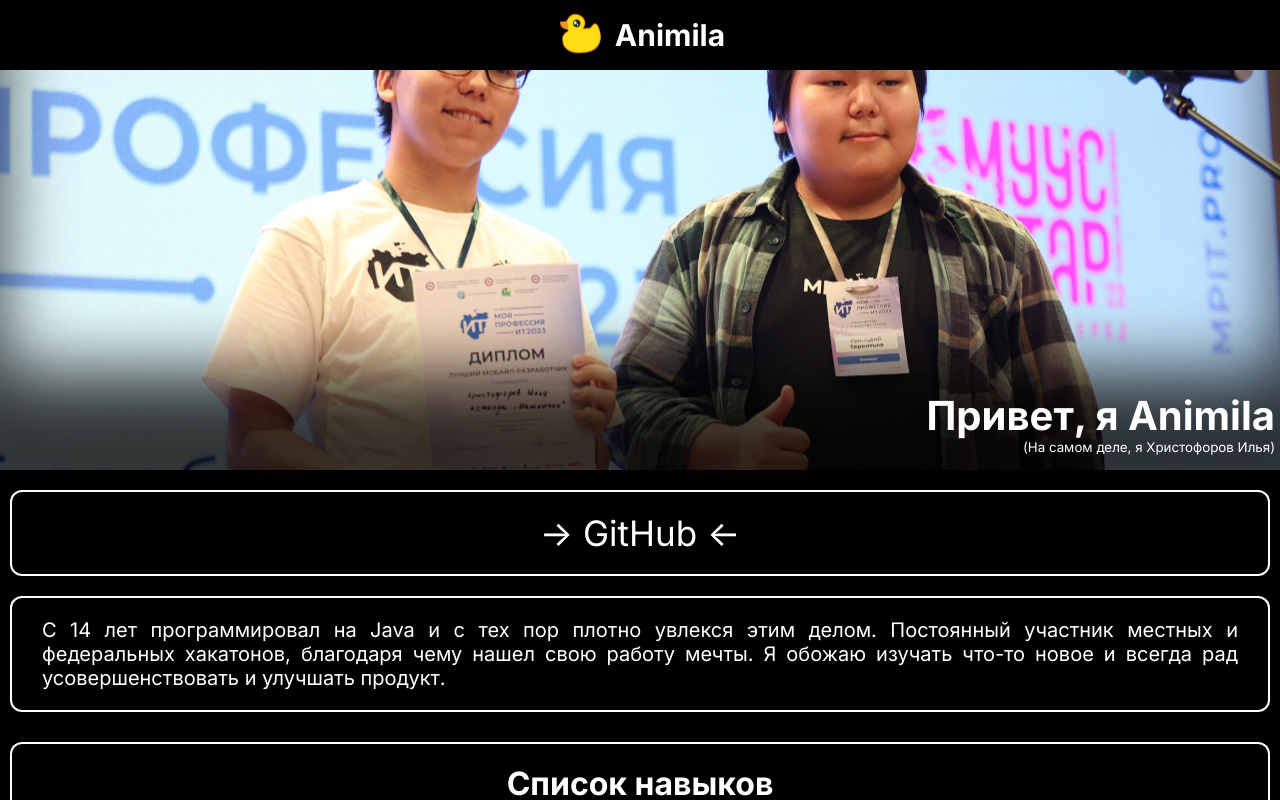
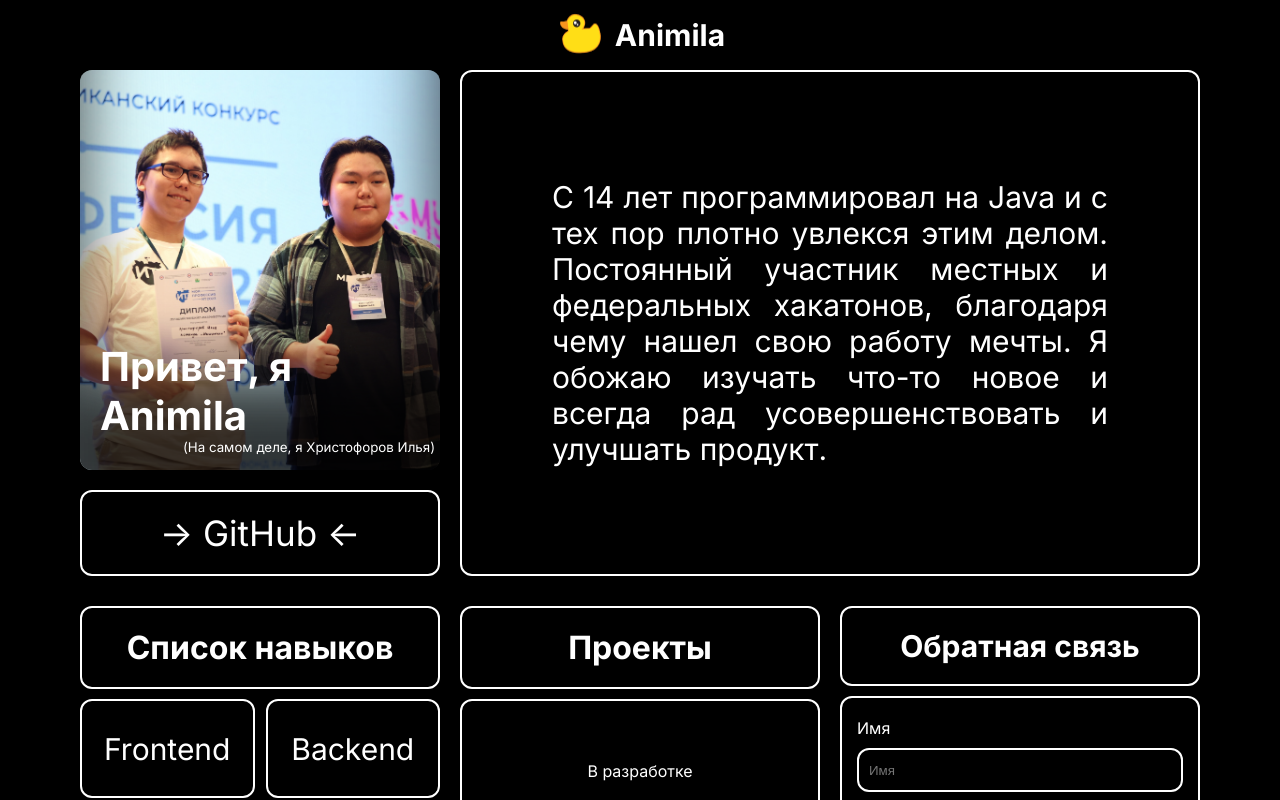
Before and after one commit to arcforgelab/animila.ru, a React (Vite) app: page / in a window 1280 px wide. Shown: the top 800 px of the page. Built offline with nearby package versions, Linux system fonts and the light colour scheme.

Commit message:
верстка декстоп

```diff
--- a/src/App.jsx
+++ b/src/App.jsx
@@ -1,7 +1,9 @@
 import React, { useState } from 'react'
+import classes from './App.module.scss'
 import Contact from './components/Contact/Contact'
 import Footer from './components/Footer/Footer'
 import Intro from './components/Intro/Intro'
+import IntroDescription from './components/IntroDescription/IntroDescription'
 import Menu from './components/Menu/Menu'
 import ProjectList from './components/Project/ProjectList'
 import SkillsList from './components/Skills/SkillsList'
@@ -11,14 +13,15 @@ function App() {
 
 	return (
 		<>
-			<div>
-				<Menu />
+			<Menu />
+			<div className={classes.main}>
 				<Intro />
+				<IntroDescription />
 				<SkillsList />
 				<ProjectList />
 				<Contact />
-				<Footer />
 			</div>
+			<Footer />
 		</>
 	)
 }
--- /dev/null
+++ b/src/App.module.scss
@@ -0,0 +1,5 @@
+.main {
+	display: grid;
+	grid-template-columns: 1fr 1fr 1fr;
+	padding: 0 70px;
+}
--- a/src/components/Intro/Intro.jsx
+++ b/src/components/Intro/Intro.jsx
@@ -19,12 +19,7 @@ const Intro = () => {
 				{'->'} GitHub {'<-'}
 			</a>
 
-			<p className={classes.aboutMe}>
-				С 14 лет программировал на Java и с тех пор плотно увлекся этим делом.
-				Постоянный участник местных и федеральных хакатонов, благодаря чему
-				нашел свою работу мечты. Я обожаю изучать что-то новое и всегда рад
-				усовершенствовать и улучшать продукт.
-			</p>
+
 		</div>
 	)
 }
--- a/src/components/Intro/Intro.module.scss
+++ b/src/components/Intro/Intro.module.scss
@@ -1,6 +1,7 @@
 .main {
 	background: black;
 	color: white;
+	padding: 0 10px;
 }
 
 .mePhoto {
@@ -14,6 +15,7 @@
 	//гор, вер, размытие, растяжение, цвет
 	box-shadow: inset 0px -100px 70px 0px rgb(0 0 0 / 79%);
 	position: relative;
+	border-radius: 12px;
 }
 
 .title {
@@ -36,17 +38,8 @@
 	color: white;
 	font-size: 35px;
 	text-decoration: none;
-	margin: 20px 10px 0 10px;
+	margin-top: 20px;
 	padding: 20px 20px;
 	border-radius: 12px;
 	border: 2px solid white;
 }
-
-.aboutMe {
-	padding: 20px 30px;
-	text-align: justify;
-	font-size: 20px;
-	border: 2px solid white;
-	border-radius: 12px;
-	margin: 20px 10px 0 10px;
-}
--- /dev/null
+++ b/src/components/IntroDescription/IntroDescription.jsx
@@ -0,0 +1,14 @@
+import classes from './IntroDescription.module.scss'
+
+const IntroDescription = () => {
+	return (
+		<p className={classes.aboutMe}>
+			С 14 лет программировал на Java и с тех пор плотно увлекся этим делом.
+			Постоянный участник местных и федеральных хакатонов, благодаря чему нашел
+			свою работу мечты. Я обожаю изучать что-то новое и всегда рад
+			усовершенствовать и улучшать продукт.
+		</p>
+	)
+}
+
+export default IntroDescription
--- /dev/null
+++ b/src/components/IntroDescription/IntroDescription.module.scss
@@ -0,0 +1,14 @@
+.aboutMe {
+	border: 2px solid white;
+	border-radius: 12px;
+	margin: 0px 10px;
+	grid-column-start: 2;
+	grid-column-end: 4;
+	color: white;
+	font-size: 30px;
+	text-align: justify;
+	justify-content: center;
+	align-items: center;
+	display: flex;
+	padding: 0 90px;
+}
--- a/src/components/Skills/SkillsList.module.scss
+++ b/src/components/Skills/SkillsList.module.scss
@@ -1,5 +1,6 @@
 .main {
 	background-color: black;
+	padding: 0 10px;
 }
 
 .title {
@@ -8,7 +9,7 @@
 	color: white;
 	font-size: 16px;
 	text-decoration: none;
-	margin: 30px 10px 0 10px;
+	margin-top: 30px;
 	padding: 20px 20px;
 	border-radius: 12px;
 	border: 2px solid white;
@@ -16,13 +17,13 @@
 
 .lists {
 	display: grid;
-	grid-template-columns: 46vw 46vw;
+	grid-template-columns: 1fr 1fr;
+	margin-top: 10px;
+	gap: 11px;
 	color: white;
-	padding: 0 10px;
 	justify-content: space-between;
 
 	.item {
-		margin-top: 10px;
 		border-radius: 12px;
 		border: 2px solid white;
 		display: flex;
```
